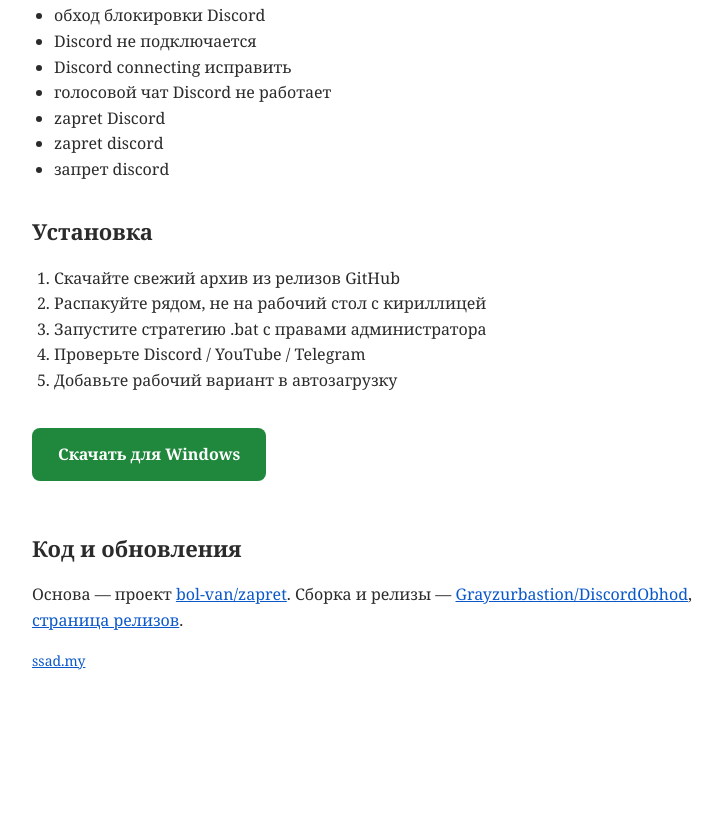
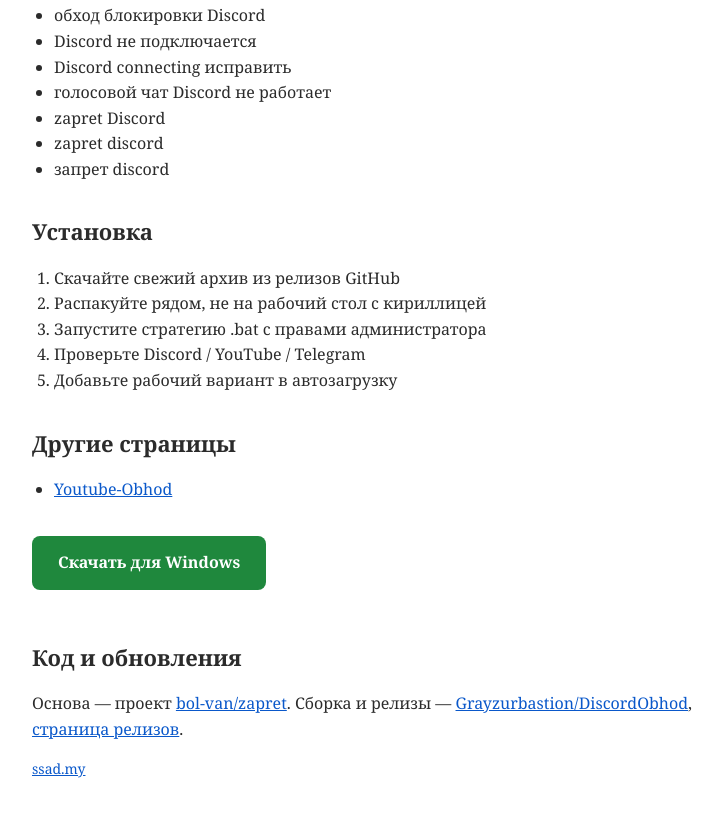
Before and after one commit to Grayzurbastion/DiscordObhod, a plain HTML site: page docs/index.html in a window 1280 px wide. Shown: the part 1594-2411 px from the top of the page, without its empty margins (258-981 px from the left). Before the commit the page ends 2344 px from the top, so only its background shows below. Drawn offline with Linux system fonts and the light colour scheme.

Commit message:
Update docs

```diff
--- a/docs/index.html
+++ b/docs/index.html
@@ -87,6 +87,10 @@
       <li>Добавьте рабочий вариант в автозагрузку</li>
   </ol>
 
+  <h2>Другие страницы</h2>
+  <ul>
+    <li><a href="https://github.com/Grayzurbastion/Youtube-Obhod">Youtube-Obhod</a></li>
+  </ul>
 
 
   <p><a class="cta" href="https://github.com/Grayzurbastion/DiscordObhod/releases/latest">Скачать для Windows</a></p>
```
